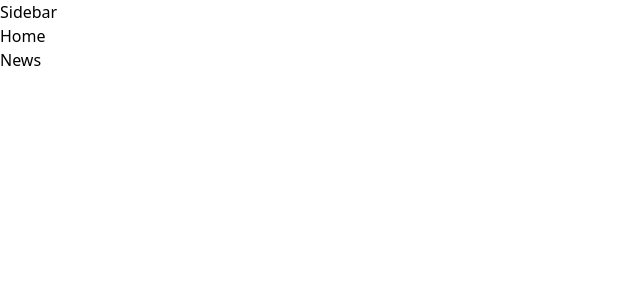
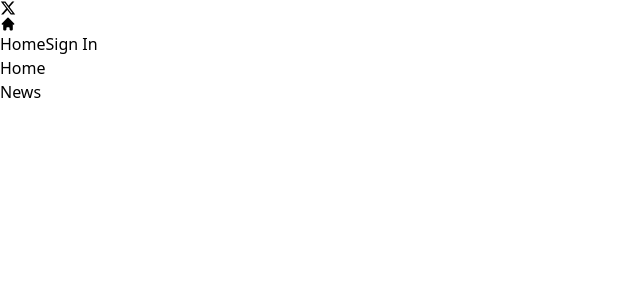
Before and after one commit to feras-alkilani/x-next, a Next.js app: page / in a window 1280 px wide. Shown: the top 300 px of the page, without its empty margins (0-640 px from the left). Built offline with nearby package versions, Linux system fonts and the light colour scheme.

Commit message:
Modify the sidebar component

```diff
--- a/src/app/components/Sidebar.jsx
+++ b/src/app/components/Sidebar.jsx
@@ -1,5 +1,26 @@
+import Link from "next/link";
 import React from "react";
+import { FaXTwitter } from "react-icons/fa6";
+import { HiHome } from "react-icons/hi";
 
 export default function Sidebar() {
-  return <div>Sidebar</div>;
+  return (
+    <div className="flex flex-col gap-4 p-3">
+      <Link href="/">
+        <FaXTwitter className="h-16 w-16 cursor-pointer p-3 hover:bg-gray-100 rounded-full transition-all duration-200 " />
+      </Link>
+      <Link
+        href="/"
+        className="flex items-center p-3 hover:bg-gray-100 rounded-full transition-all duration-200 gap-2 w-fit"
+      >
+        <HiHome className="h-7 w-7 " />
+
+        <span className="font-bold hidden xl:inline">Home</span>
+      </Link>
+
+      <button className="bg-blue-400 text-white  rounded-full mt-4 hover:brightness-95 transition-all duration-200 w-48 h-9 shadow-md hidden xl:inline">
+        Sign In
+      </button>
+    </div>
+  );
 }
--- a/src/app/layout.js
+++ b/src/app/layout.js
@@ -25,8 +25,8 @@
       <body
         className={`${geistSans.variable} ${geistMono.variable} antialiased`}
       >
-        <div className="flex justify-between max-w-6xl mx-auto">
-          <div>
+        <div className="flex justify-between max-w-6xl mx-auto ">
+          <div className="hidden sm:inline border-r h-screen">
             <Sidebar />
           </div>
           <div>{children}</div>
```
Also changed, not shown: package.json (+5 -4 lines), 1 other file (tests, documents, lock files or other folders).
